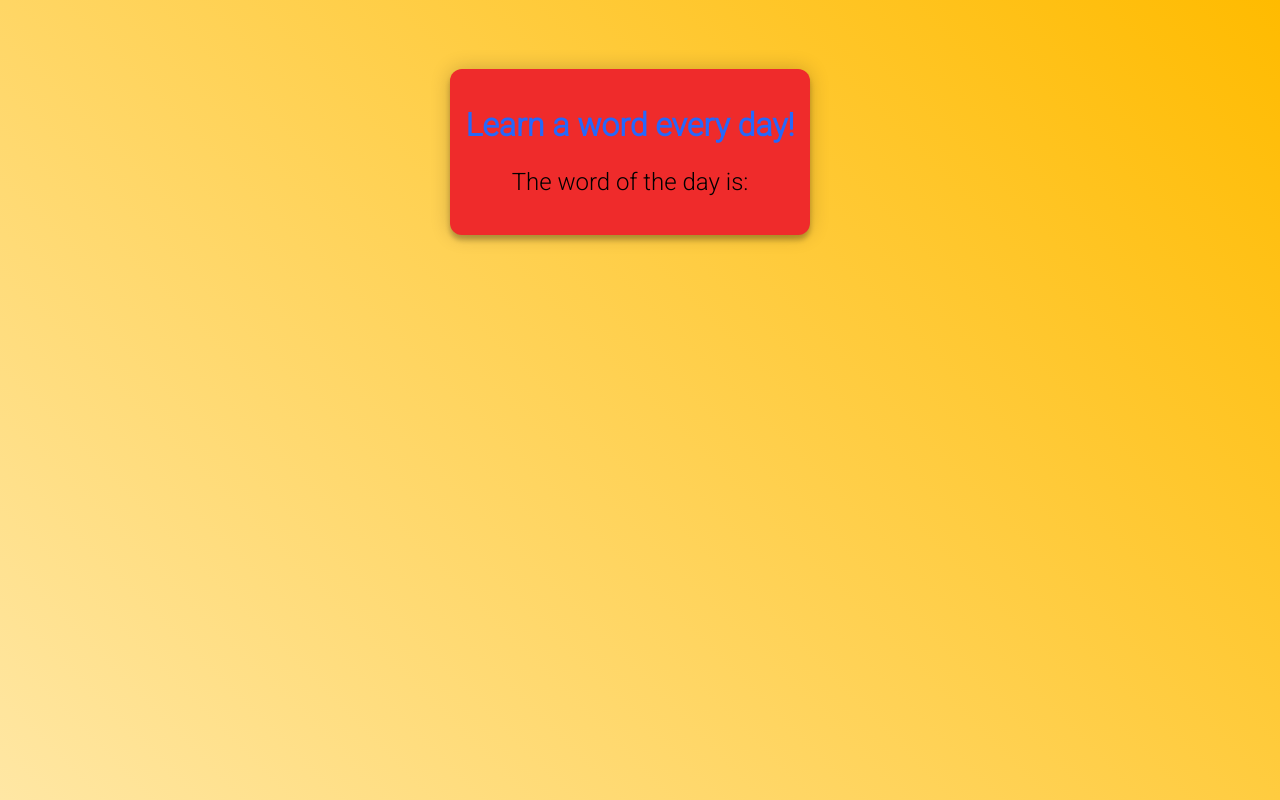
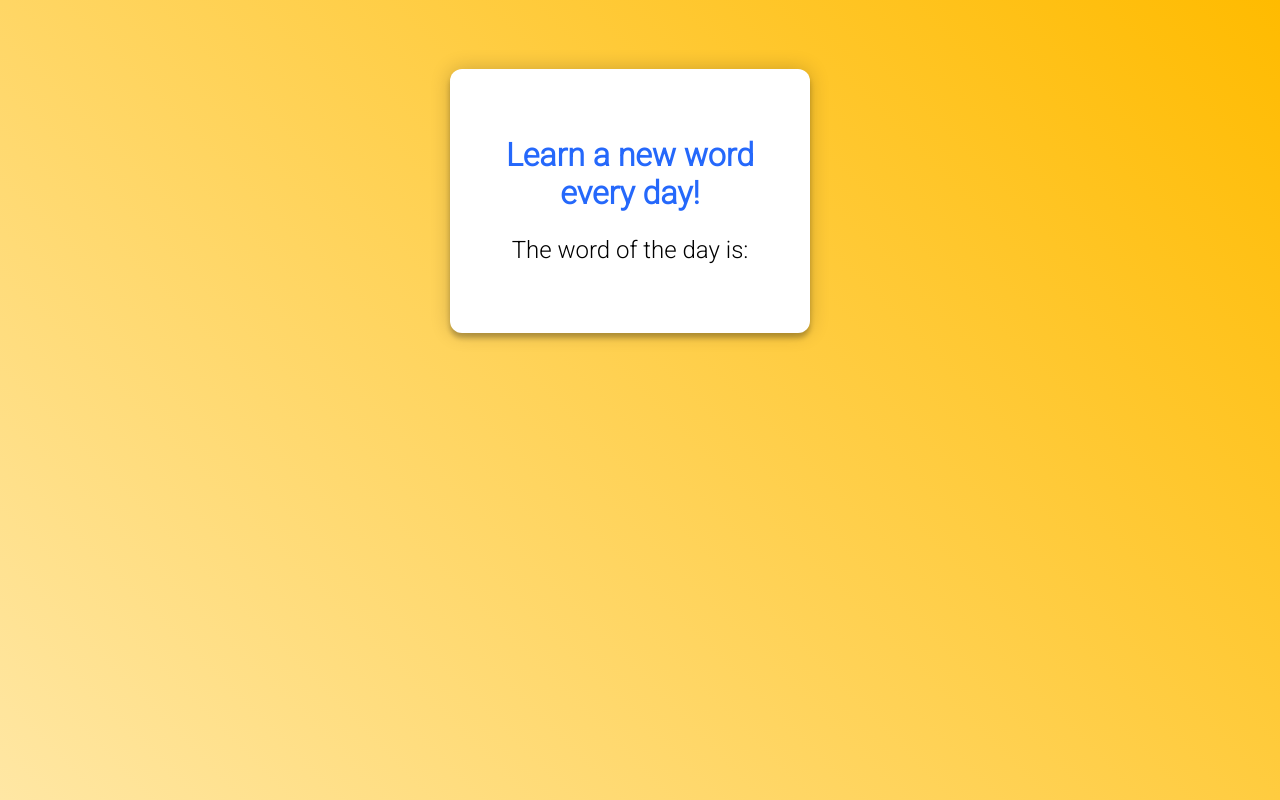
Before and after one commit to UlysseBerra/daily-word, a plain HTML site: page index.html in a window 1280 px wide. Drawn offline with Linux system fonts and the light colour scheme; no server answers.

Commit message:
Editted CSS

```diff
--- a/index.html
+++ b/index.html
@@ -10,7 +10,7 @@
   <body>
     <div class="container">
       <div class="elements">
-        <h1 class="title">Learn a word every day!</h1>
+        <h1 class="title">Learn a new word every day!</h1>
         <p class="subtitle">The word of the day is:</p>
 
         <p class="word" id="wordOfTheDay"></p>
--- a/styles/main.css
+++ b/styles/main.css
@@ -14,6 +14,7 @@
 .container .elements .title {
   color: #2568fb;
   font-size: xx-large;
+  position: relative;
 }
 
 .container .elements .subtitle {
@@ -35,7 +36,7 @@
   top: -40px;
   left: -10px;
   z-index: 5;
-  background-color: #ff2a2a;
+  background: #ffffff;
   border-radius: 12px;
   max-width: 360px;
   margin: 0 auto 100px;
@@ -44,18 +45,18 @@
   box-shadow: 0 0 20px 0 rgba(0, 0, 0, 0.2), 0 5px 5px 0 rgba(0, 0, 0, 0.24);
 }
 
-.container .elements {
+/* .container elements {
   font-family: "Roboto", sans-serif;
   outline: 0;
   border-radius: 12px;
-  background: #ef2b2b;
+  background: #ffffff;
   width: 100%;
   border: 0;
   margin: 0 0 15px;
   padding: 15px;
   box-sizing: border-box;
   font-size: 14px;
-}
+} */
 
 .form .button {
   font-family: "Roboto", sans-serif;
```
